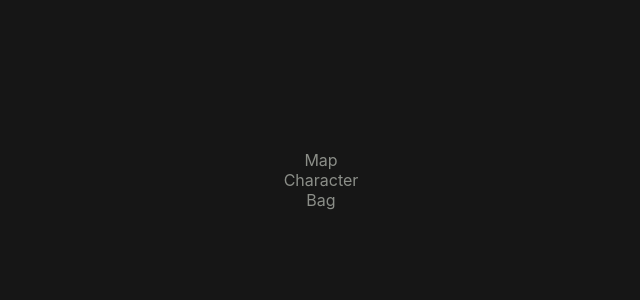
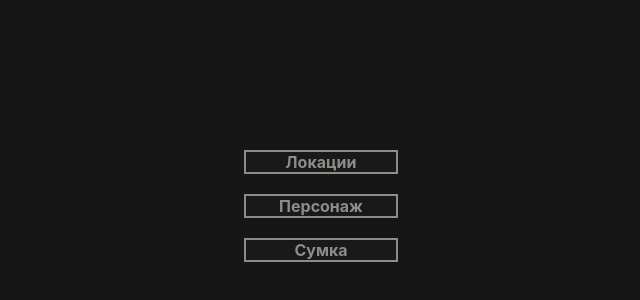
Before and after one commit to qbLua/StalkerHelper, a React (Create React App) app in the folder my-app/: page / in a window 1280 px wide. Shown: the part 122-422 px from the top of the page, without its empty margins (339-979 px from the left). Built offline with nearby package versions, Linux system fonts and the light colour scheme.

Commit message:
fixed Firebase

```diff
--- a/my-app/package.json
+++ b/my-app/package.json
@@ -5,6 +5,7 @@
     "@testing-library/jest-dom": "^4.2.4",
     "@testing-library/react": "^9.5.0",
     "@testing-library/user-event": "^7.2.1",
+    "firebase": "^7.17.1",
     "react": "^16.13.1",
     "react-dom": "^16.13.1",
     "react-router-dom": "^5.2.0",
--- a/my-app/src/components/Character/Select_item.jsx
+++ b/my-app/src/components/Character/Select_item.jsx
@@ -21,7 +21,7 @@ const Select_item = (props) => {
         </div>
       </div>
       <div className="select_item_btn">
-        <button onClick={()=>Take(`${props.slot}_img`, props.img, props.slot, props.values)}>Take this</button>
+        <button onClick={()=>Take(`${props.slot}_img`, props.img, props.slot, props.values)}>Взять</button>
       </div>
     </div>
     );
--- a/my-app/src/components/Item.jsx
+++ b/my-app/src/components/Item.jsx
@@ -10,7 +10,7 @@ const Item = (props) => {
                 </NavLink>
             </div>
             <div className="Item-btn">
-                <NavLink to={`/${props.btn}`}>Select</NavLink>
+                <NavLink to={`/${props.btn}`}>Выбрать</NavLink>
             </div>
         </div>
     );
--- a/my-app/src/components/Map/Location.jsx
+++ b/my-app/src/components/Map/Location.jsx
@@ -92,7 +92,9 @@ const Location = (props) => {
                 </tbody>
             </table>
         </div>
-        <button className="btn" onClick={()=>Take_location(`i${props.stats[0]}`)}>Select</button>
+        <div className="btn-flex">
+            <button className="btn" onClick={()=>Take_location(`i${props.stats[0]}`)}>Отправиться сюда</button>
+        </div>
     </div>
    );
 }
--- a/my-app/src/components/Menu.css
+++ b/my-app/src/components/Menu.css
@@ -6,3 +6,17 @@
   .Menu-list a {
     text-decoration: none;
   }
+
+  .Menu {
+    display: flex;
+    justify-content: center;
+  }
+  .Menu li {
+    font-weight: bold;
+    width: 150px;
+    font-style: 24px;
+    margin-bottom: 20px;
+    background-color:#191919;
+    color: #8b8e88;
+    border: 2px solid #8b8e88;
+  }
--- a/my-app/src/components/Menu.jsx
+++ b/my-app/src/components/Menu.jsx
@@ -8,13 +8,13 @@ const Menu = () => {
     <div className="Menu">
         <ul className="Menu-list">
         <li className="Menu-map">
-          <NavLink to="/map">Map</NavLink>
+          <NavLink to="/map">Локации</NavLink>
         </li>
         <li className="Menu-character">
-          <NavLink to="/character">Character</NavLink>
+          <NavLink to="/character">Персонаж</NavLink>
         </li>
         <li className="Menu-bag">
-          <NavLink to="/bag">Bag</NavLink>
+          <NavLink to="/bag">Сумка</NavLink>
         </li>
       </ul>
     </div>
--- a/my-app/src/css/Location.css
+++ b/my-app/src/css/Location.css
@@ -46,10 +46,16 @@
     text-align: left;
 }
 
+.btn-flex {
+    display: flex;
+    justify-content: center;
+}
+
 .btn {
-    border: 4px solid #8b8e88;
-    margin-top: 30px;
-
+    border: 3px solid #8b8e88 !important;
+    margin-top: 50px !important;
+    width: 150px !important;
+    font-size: 16px;
 }
 
 .space {
```
Also changed, not shown: my-app/firebase.json (added), 2 other files (tests, documents, lock files or other folders).
